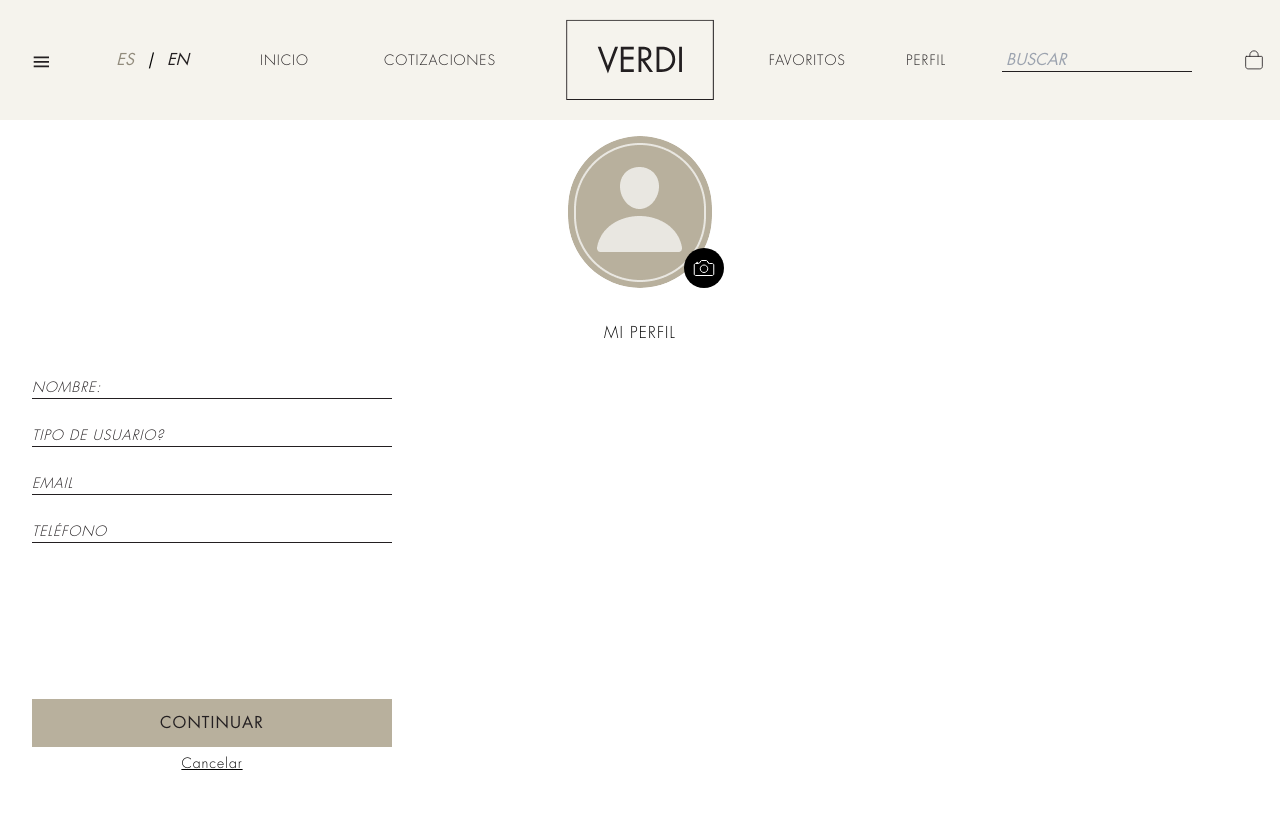
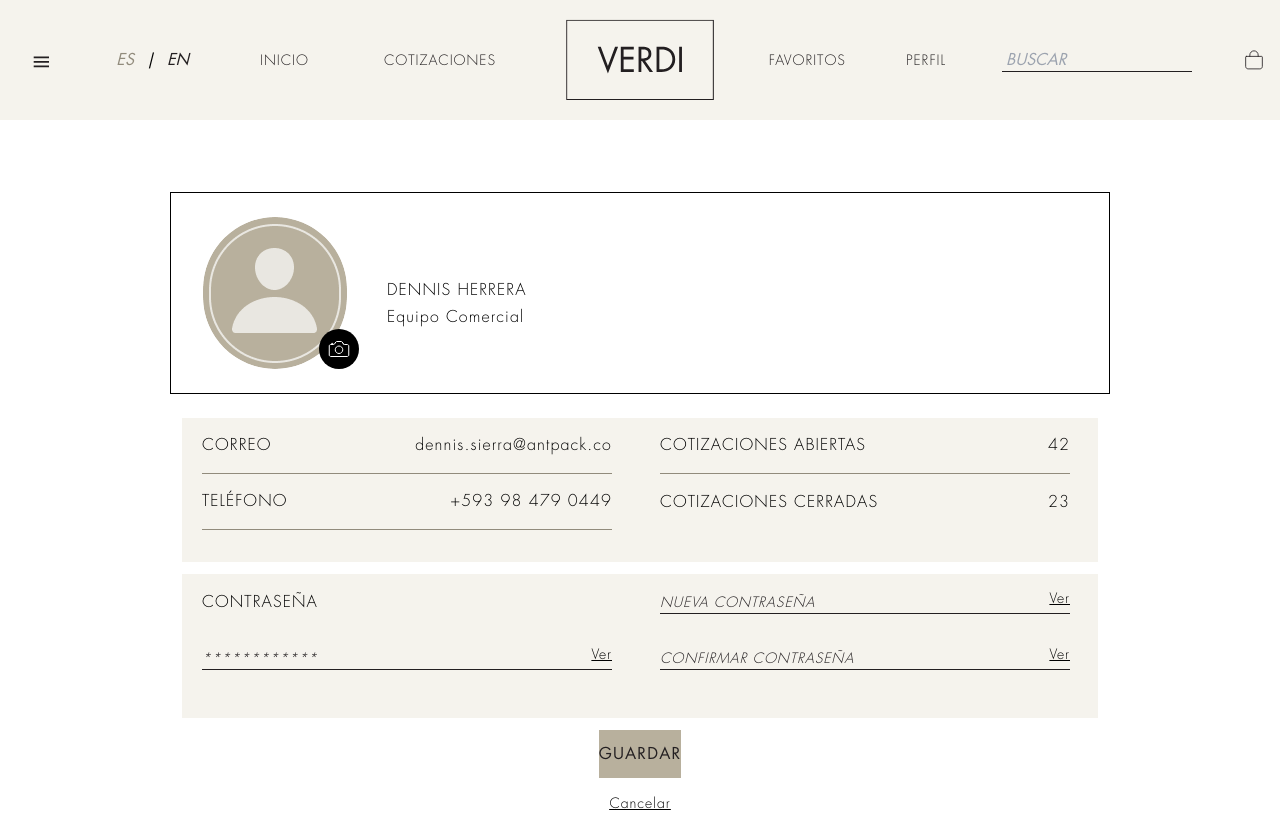
Before and after one commit to yoylermosquera/verdi-test, a Next.js app: page /profile/edit in a window 1280 px wide. Before the commit the page ends 800 px from the top, so only its background shows below. Built offline with nearby package versions, Linux system fonts and the light colour scheme; no server answers.

Commit message:
Profile Layouts responsive design for desktop

```diff
--- a/src/components/profile/profileEditInfo/index.tsx
+++ b/src/components/profile/profileEditInfo/index.tsx
@@ -4,23 +4,121 @@ import Button from '@/components/button';
 import Icon from '@/components/icon';
 import ProfileAvatar from '../avatar/ProfileAvatar';
 import Link from 'next/link';
-
-const handleSubmit = () => {
-  // Función que se ejecutará para cambiar la contraseña.
-}
 function EditInfo() {
   return (
-    <div className='h-full px-8 flex flex-col  grow '>
-      <div>
-        <section className='mt-4 w-full flex justify-center mb-9'>
+    <div className='h-full px-8 flex-col justify-center grow lg:flex-col lg:justify-between lg:px-0 lg:mt-[3.5rem] lg:max-w-[58.75rem] lg:max-h-[43.625rem]'>
+      <section className='mt-4 w-full h-auto flex justify-center relative lg:justify-between lg:border lg:p-6  '>
+        <section className='flex flex-col w-36 lg:ml-2 lg:flex-row lg:w-full lg:gap-10 lg:items-center'>
+          <section>
             <ProfileAvatar showEditIcon />
           </section>
+          <section className=''>
+            <h1 className='text-title text-center mb-8 mt-9 lg:hidden '>MI PERFIL</h1>
+            <h1 className='text-title mt-[1.375rem] mb-0 hidden lg:block '> DENNIS HERRERA</h1>
+            <h2 className='text-title mt-2 hidden lg:block'>Equipo Comercial</h2>
+          </section>
+        </section>
+      </section>
 
-        <h1 className='text-title text-center mb-8 '>MI PERFIL</h1>
+      <div
+        className="w-full  h-full mt-6 lg:justify-items-center"
+      >
+        <section className="flex flex-col mt-0 mb-3 lg:flex-row lg:justify-between ">
+
+          <section className=' my-0 lg:w-[28.625rem] lg:h-36 lg:bg-beige-light lg:pl-5 lg:pr-7 '>
+            <section className='h-14 w-full flex items-center justify-between border-y border-y-gold-dark lg:border-t-0'>
+              <h3 className='text-title text-center '>
+                  CORREO
+              </h3>
+
+              <span className='text-title text-center '>
+                  dennis.sierra@antpack.co
+              </span>
+            </section>
+
+            <section className='h-14 w-full flex items-center justify-between border-b border-gold-dark '>
+              <h3 className='text-title text-center '>
+                  TELÉFONO
+              </h3>
+
+              <span className='text-title text-center '>
+                  +593 98 479 0449
+              </span>
+            </section>
+          </section>
+
+          <section className='my-0 lg:w-[28.625rem] lg:h-36 lg:bg-beige-light lg:pl-5 lg:pr-7'>
+            <section className='h-14 w-full flex items-center justify-between lg:border-b lg:border-gold-dark '>
+              <h3 className='text-title text-center '>
+                  COTIZACIONES ABIERTAS
+              </h3>
+
+              <span className='text-title text-center '>
+                  42
+              </span>
+            </section>
+
+            <section className='h-14 w-full flex items-center justify-between '>
+              <h3 className='text-title text-center '>
+                  COTIZACIONES CERRADAS
+              </h3>
+
+              <span className='text-title text-center '>
+                  23
+              </span>
+            </section>
+          </section>
+
+        </section>
+
+        <section className=" flex-col mt-0 mb-3 hidden lg:flex lg:flex-row lg:justify-between lg:bg-beige-light ">
+          <section className=' my-0 lg:w-[28.625rem] lg:h-36 lg: '>
+            <section className='h-14 w-full flex items-center justify-between '>
+              <h3 className='text-title text-center lg:ml-5 lg:mr-7'>
+                  CONTRASEÑA
+              </h3>
+            </section>
+
+            <section className='h-14 w-full flex items-center justify-between lg:pl-5 lg:pr-7 '>
+              {/* Agregar Imput de contraseña pero sin editar.*/}
+              <Input placeholder="************" type={'password'} disabled />
+            </section>
+          </section>
+
+          <section className='my-0 lg:w-[28.625rem] lg:h-36 lg:pl-5 lg:pr-7'>
+            <section className='h-14 w-full flex items-center justify-between'>
+              <Input placeholder="NUEVA CONTRASEÑA" type={'password'} />
+            </section>
+
+            <section className='h-14 w-full flex items-center justify-between'>
+              <Input placeholder="CONFIRMAR CONTRASEÑA" type={'password'} />
+            </section>
+          </section>
+
+        </section>
+
+
+        <section className="flex flex-col justify-center gap-4 ">
+          <Button type="submit" size="full" >
+            GUARDAR
+          </Button>
+
+          <section
+          className={' text-center text-button__line hover:cursor-pointer underline underline-offset-1 lg:mb-4 '}
+          onClick={() => { }}
+          >
+            <Link
+            href={'/profile'}
+            className={'text-center text-input underline underline-offset-1 hover:cursor-pointer mt-2'}
+            onClick={() => { }}
+            >
+            Cancelar
+            </Link>
+          </section>
+        </section>
       </div>
 
-
-      <form
+      {/* <form
         onSubmit={handleSubmit}
         className="lg:max-w-[360px] flex flex-col justify-between w-full pb-7 grow"
       >
@@ -45,7 +143,7 @@ function EditInfo() {
           Cancelar
           </Link>
         </section>
-      </form>
+      </form> */}
 
     </div>
 
--- a/src/components/profile/profileInfo/index.tsx
+++ b/src/components/profile/profileInfo/index.tsx
@@ -6,80 +6,88 @@ import Link from 'next/link';
 
 function ProfileInfo() {
   return (
-    <div className='h-full px-8 '>
-        <section className='mt-4 w-full flex justify-center relative'>
-          <section className='w-36 h-[9.5rem]'>
+    <div className='h-full px-8 flex-col justify-center grow lg:flex-col lg:justify-between lg:px-0 lg:mt-[3.5rem] lg:max-w-[58.75rem] lg:max-h-[43.625rem]'>
+        <section className='mt-4 w-full h-auto flex justify-center relative lg:justify-between lg:border lg:p-6  '>
+          <section className='flex flex-col w-36 lg:ml-2 lg:flex-row lg:w-full lg:gap-10 lg:items-center'>
+            <section>
               <ProfileAvatar />
             </section>
-          <Link href={'/profile/edit'} className='right-0 absolute text-input text-center underline underline-offset-1 hover: cursor-pointer w-[2.5rem]'>
+            <section className=''>
+              <h1 className='text-title mt-[1.375rem] mb-0 '> DENNIS HERRERA</h1>
+              <h2 className='text-title mt-2  '>Equipo Comercial</h2>
+            </section>
+          </section>
+          <Link href={'/profile/edit'} className='right-0 absolute text-input text-center underline underline-offset-1 hover: cursor-pointer w-[2.5rem] lg:mr-5'>
              Editar
           </Link>
         </section>
 
-      <h1 className='text-title text-center  mt-[1.375rem] mb-0 '> DENNIS HERRERA</h1>
-      <h2 className='text-title text-center  mt-2 mb-6 '>Equipo Comercial</h2>
+      <div
+        className="w-full  h-full mt-6 lg:justify-items-center"
+      >
+        <section className="flex flex-col mt-0 mb-3 lg:flex-row lg:justify-between ">
 
-      <div
-        className="lg:max-w-[360px] w-full  h-full"
-      >
-        <section className="flex flex-col mt-0 mb-7">
-          <section className='h-14 w-full flex items-center justify-between border-y border-y-gold-dark'>
-            <h3 className='text-title text-center'>
+          <section className=' my-0 lg:w-[28.625rem] lg:h-36 lg:bg-beige-light lg:pl-5 lg:pr-7 '>
+            <section className='h-14 w-full flex items-center justify-between border-y border-y-gold-dark lg:border-t-0'>
+              <h3 className='text-title text-center '>
                   CORREO
               </h3>
 
-            <span className='text-title text-center'>
+              <span className='text-title text-center '>
                   dennis.sierra@antpack.co
               </span>
             </section>
 
             <section className='h-14 w-full flex items-center justify-between border-b border-gold-dark'>
-                <h3 className='text-title text-center'>
+              <h3 className='text-title text-center '>
                   TELÉFONO
               </h3>
 
-                <span className='text-title text-center'>
+              <span className='text-title text-center '>
                   +593 98 479 0449
+              </span>
+            </section>
+          </section>
+
+          <section className='my-0 lg:w-[28.625rem] lg:h-36 lg:bg-beige-light lg:pl-5 lg:pr-7'>
+            <section className='h-14 w-full flex items-center justify-between lg:border-b lg:border-gold-dark '>
+              <h3 className='text-title text-center '>
+                  COTIZACIONES ABIERTAS
+              </h3>
+
+              <span className='text-title text-center '>
+                  42
               </span>
             </section>
 
             <section className='h-14 w-full flex items-center justify-between '>
-                <h3 className='text-title text-center'>
-                    COTIZACIONES ABIERTAS
-                </h3>
-
-                <span className='text-title text-center'>
-                    420
-                </span>
-            </section>
-
-            <section className='h-14 w-full flex items-center justify-between '>
-                <h3 className='text-title text-center'>
+              <h3 className='text-title text-center '>
                   COTIZACIONES CERRADAS
               </h3>
 
-                <span className='text-title text-center'>
-                    69
+              <span className='text-title text-center '>
+                  23
               </span>
             </section>
           </section>
 
+        </section>
 
-        <section className="flex flex-col justify-center ">
-          <Button type="submit" size="full" className='mb-6'>
+        <section className="flex flex-col justify-center gap-4 ">
+          <Button type="submit" size="full" >
             VER COTIZACIONES PENDIENTES
           </Button>
 
           <Link
             href={'/profile/change-password'}
-          className={'text-center text-button__line underline hover:cursor-pointer '}
+          className={'text-center text-button__line underline hover:cursor-pointer lg:hidden '}
           onClick={() => { }}
           >
             Cambiar contraseña
           </Link>
 
           <section
-          className={' text-center text-button__line hover:cursor-pointer mt-4  underline underline-offset-1 '}
+          className={' text-center text-button__line hover:cursor-pointer underline underline-offset-1 lg:mb-4 '}
           onClick={() => { }}
           >
             <span
--- a/src/components/profile/profileResetPassword/index.tsx
+++ b/src/components/profile/profileResetPassword/index.tsx
@@ -5,16 +5,16 @@ import ProfileAvatar from '../avatar/ProfileAvatar';
 import Link from 'next/link';
 
 const handleSubmit = () => {
-  // Función que se ejecutará para cambiar la contraseña.
+  // Función que se ejecutará para cambiar la info.
 }
 function ResetPassword() {
   return (
-    <div className='h-full px-8 flex flex-col  grow'>
+    <div className='h-full px-8 flex flex-col justify-center  grow'>
 
       <div>
         <section className='mt-4 w-full flex justify-center mb-9'>
             <ProfileAvatar  />
-          </section>
+        </section>
 
         <h1 className='text-title text-center  mb-8 '>CAMBIAR CONTRASEÑA</h1>
 
--- a/src/pages/profile/change-password.tsx
+++ b/src/pages/profile/change-password.tsx
@@ -6,7 +6,7 @@ import ResetPassword from '../../components/profile/profileResetPassword';
 
 const  ProfileChangePasswordPage: NextPageWithLayout = () => {
   return (
-    <div className='h-full flex flex-col grow'>
+    <div className='h-full flex flex-col grow lg:flex-row lg:justify-center'>
       <ResetPassword />
     </div>
   )
--- a/src/pages/profile/edit.tsx
+++ b/src/pages/profile/edit.tsx
@@ -8,7 +8,7 @@ import ProfileInfo from '@/components/profile/profileInfo';
 
 const  ProfileEditPage: NextPageWithLayout = () => {
   return (
-    <div className='h-full flex flex-col grow'>
+    <div className='h-full flex flex-col grow lg:flex-row lg:justify-center'>
       <EditInfo />
     </div>
   )
--- a/src/pages/profile/index.tsx
+++ b/src/pages/profile/index.tsx
@@ -7,7 +7,7 @@ import ProfileInfo from '@/components/profile/profileInfo';
 const  ProfilePage: NextPageWithLayout = () => {
 
   return (
-    <div className='h-full flex flex-col grow'>
+    <div className='h-full flex flex-col grow lg:flex-row lg:justify-center'>
       <ProfileInfo />
     </div>
   )
```
Lines whose indentation alone changed are shown as unchanged.
